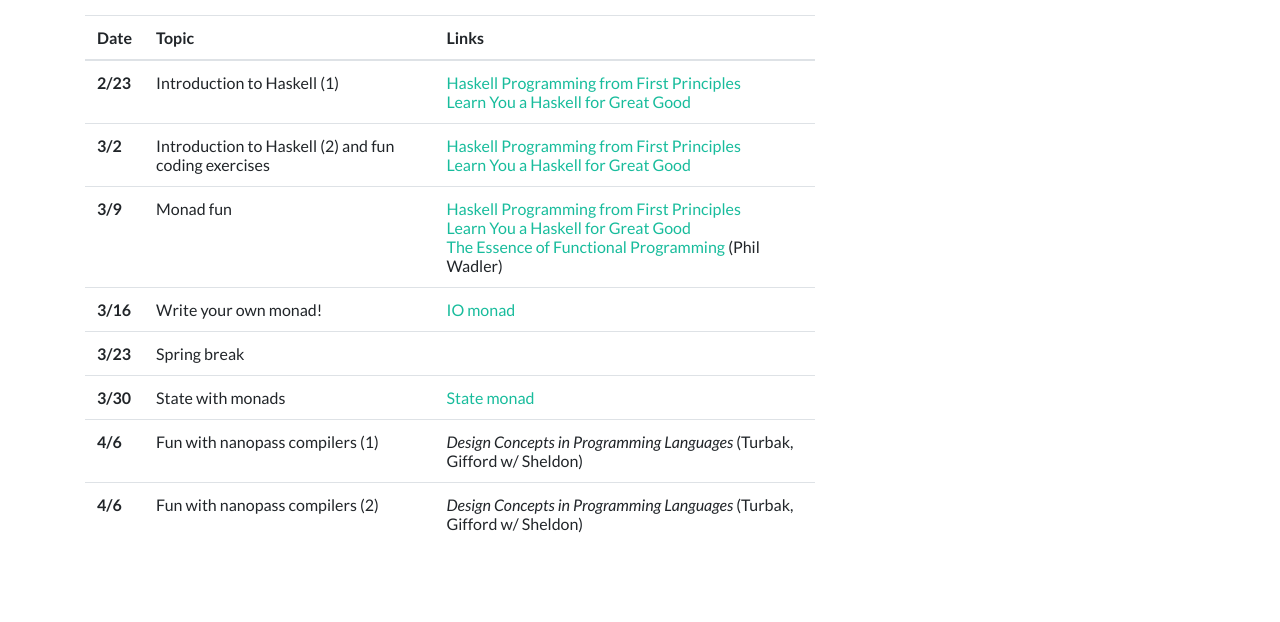
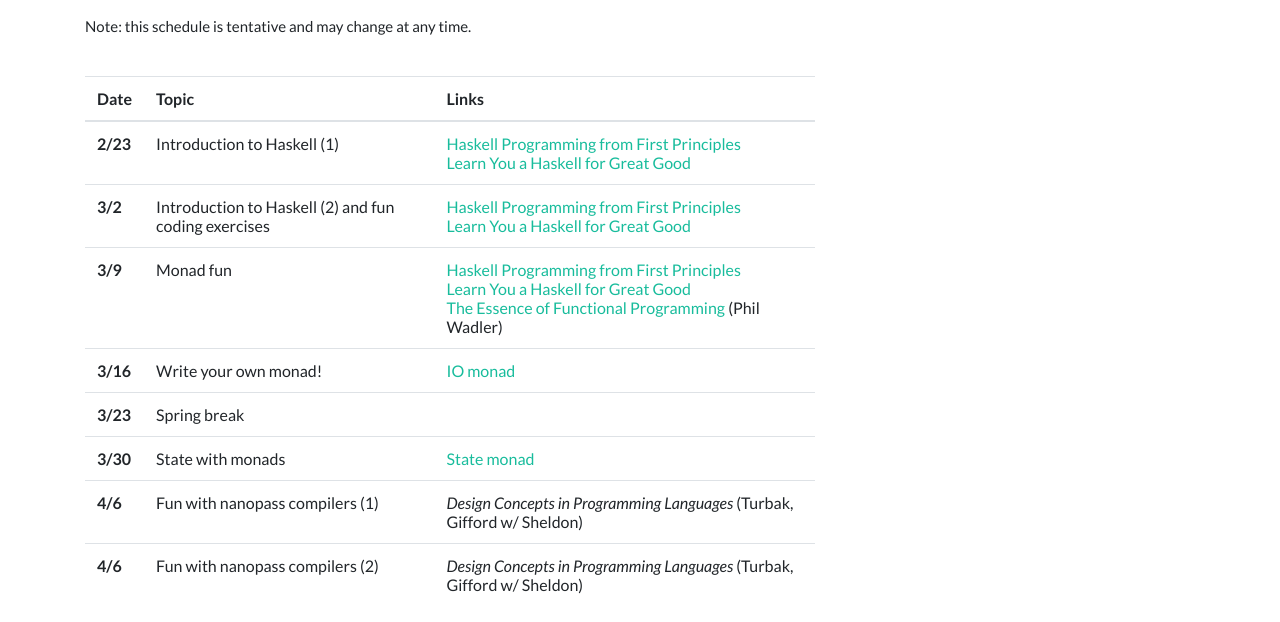
Before and after one commit to tuftsfun/tuftsfun.github.io, a website: page schedule.html in a window 1280 px wide. Shown: the part 184-806 px from the top of the page. Drawn offline with nearby package versions, Linux system fonts and the light colour scheme.

Commit message:
Updated website

```diff
--- a/schedule.html
+++ b/schedule.html
@@ -39,6 +39,12 @@
                 <h2>Schedule</h2>
                 <br>
             </div>
+        </div>
+
+        <div class="row">
+            <div class="col-lg-10">
+                <p>Note: this schedule is tentative and may change at any time.</p><br>
+                </div>
         </div>
 
         <div class="row">
```
Also changed, not shown: resources.html (+1 -0 lines).
